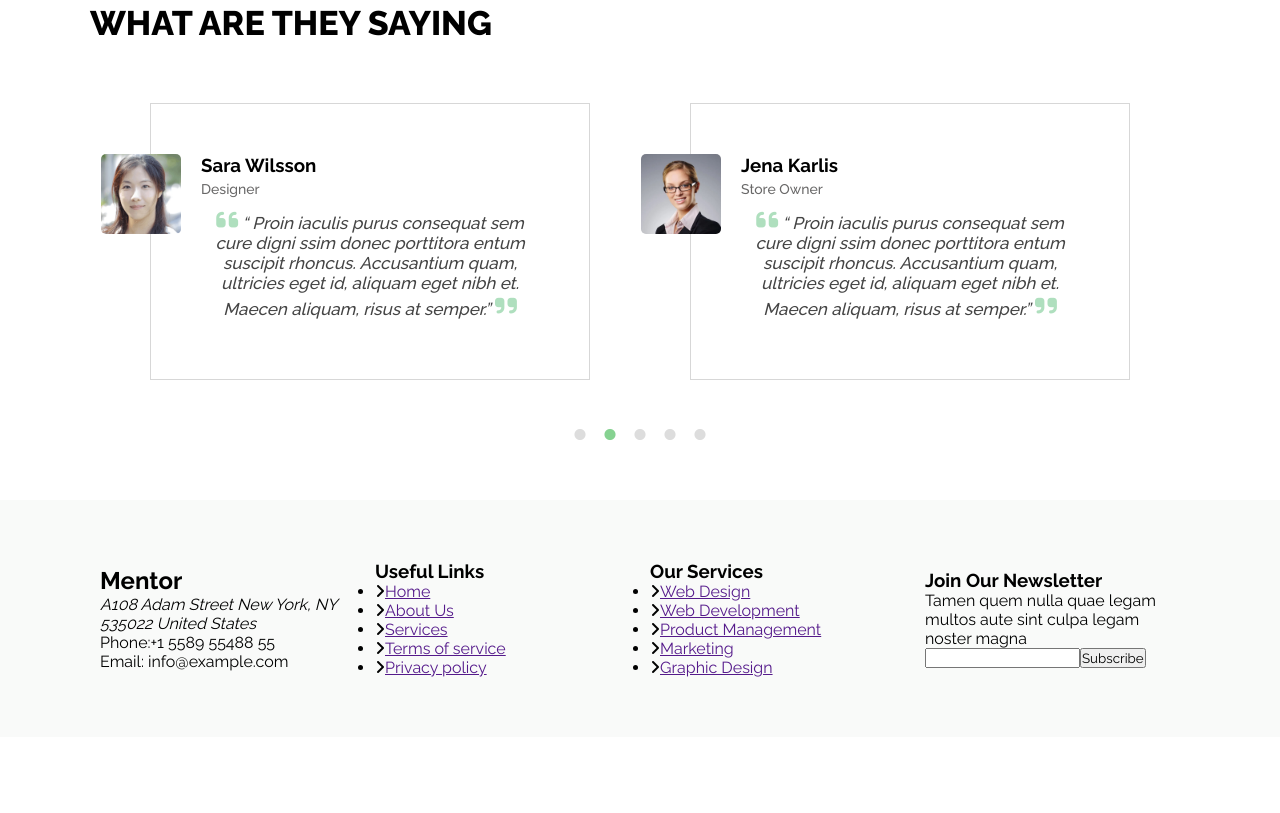
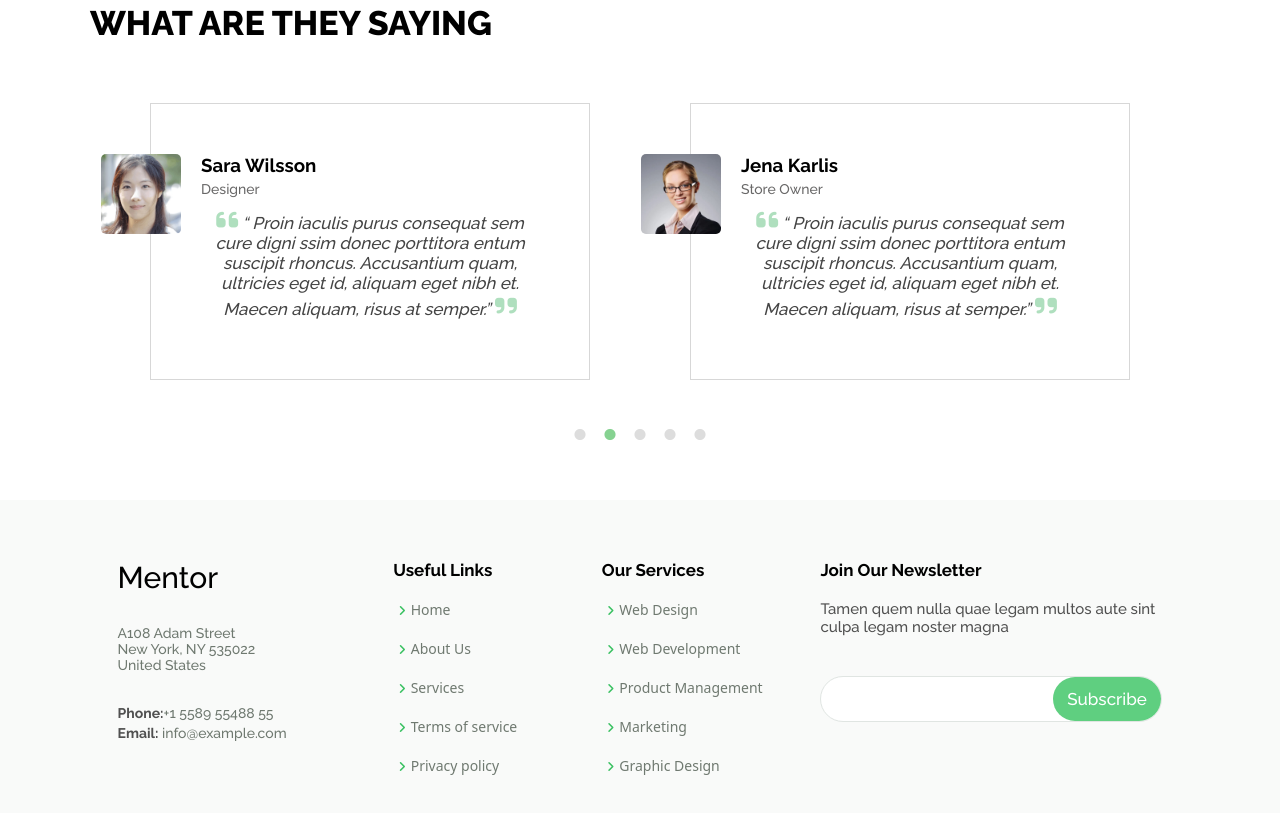
Before and after one commit to TouriaBakassi/School, a plain HTML site: page Home/index-Home.html in a window 1280 px wide. Shown: the part 5171-5984 px from the top of the page. Before the commit the page ends 5908 px from the top, so only its background shows below. Drawn offline with nearby package versions, Linux system fonts and the light colour scheme; a script that the page names is missing.

Commit message:
The sequel ¯\_(ツ)_/¯

```diff
--- a/Home/index-Home.html
+++ b/Home/index-Home.html
@@ -698,21 +698,21 @@
     <!-- ...................................... Start Section12 .................................-->
 
     <section class="sect12">
-<div class="mentor Mentor">
-  <div class="mentor-name">
+<div class="footer-item Mentor">
+  <div class="mentor-item mentor-name">
     <h2>Mentor</h2>
   </div>
-  <div class="mentor-address">
+  <div class="mentor-item mentor-address">
     <p><address>A108 Adam Street
       New York, NY 535022
       United States</address> </p>
   </div>
-  <div class="mentor-phone">
-    <p><span>Phone:</span>+1 5589 55488 55</p>
-    <p><span>Email:</span> info@example.com</p>
+  <div class="mentor-item mentor-phone">
+    <p><b>Phone:</b>+1 5589 55488 55</p>
+    <p><b>Email:</b> info@example.com</p>
   </div>
 </div>
-<div class="mentor Useful-Links">
+<div class="footer-item Links Useful-Links">
   <h3>Useful Links</h3>
   <ul>
     <li><i class="fa-solid fa-angle-right"></i><a href="">Home</a></li>
@@ -722,7 +722,7 @@
     <li><i class="fa-solid fa-angle-right"></i><a href="">Privacy policy</a></li>
   </ul>
 </div>
-<div class="mentor Our-Services">
+<div class="footer-item Links Our-Services">
   <h3>Our Services</h3>
   <ul>
     <li><i class="fa-solid fa-angle-right"></i><a href="">Web Design</a></li>
@@ -732,10 +732,10 @@
     <li><i class="fa-solid fa-angle-right"></i><a href="">Graphic Design</a></li>
   </ul>
 </div>
-<div class="mentor newsletter">
+<div class="footer-item newsletter">
   <h3>Join Our Newsletter</h3>
   <p>Tamen quem nulla quae legam multos aute sint culpa legam noster magna</p>
-  <div class="subscribe"><input type="text"><button>Subscribe</button></input></div>
+  <div class="subscribe"><input type="email"></input><button>Subscribe</button></div>
 </div>
     </section>
     <!-- ...................................... End Section12 .................................-->
--- a/Home/style-Home.css
+++ b/Home/style-Home.css
@@ -933,22 +933,129 @@ color: rgb(68, 68, 68);
 /* ...................................... End Section 11............................... */
 /* ...................................... Start Section 12............................... */
 .sect12{
-  padding: 50px 90px;
+  padding: 50px 70px;
   display: flex;
-  justify-content: space-between;
-  align-items: center;
+  justify-content: space-evenly;
+  align-items: flex-start;
   background-color: rgb(249, 250, 249);
+  font-family: system-ui, -apple-system, BlinkMacSystemFont, 'Segoe UI', Roboto, Oxygen, Ubuntu, Cantarell, 'Open Sans', 'Helvetica Neue', sans-serif;
+flex-wrap: wrap;
 }
-.mentor{
+.footer-item{
   width: 25%;
   margin: 10px;
 }
 .Mentor{
+  width: 20%;
   display: flex;
-  justify-content:space-between;
+  justify-content:center;
   align-items: flex-start;
   flex-direction: column;
 }
+.mentor-item{
+margin: 0px 0px 30px 0px;
+font-size: 14px;
+font-weight: 500;
+}
+.mentor-name h2{
+font-size:30px;
+font-weight: 500;
+}
+.mentor-address address{
+  font-style: normal;
+  width: 65%;
+  color: rgb(111, 121, 112);
+}
+.mentor-phone{
+  color: rgb(111, 121, 112);
+}
+.mentor-phone p{
+  padding: 2px 0px;
+}
+.mentor-phone b{
+  color: rgb(80, 80, 80);
+}
+.Links{
+  width: 15%;
+  display: flex;
+  justify-content: space-between;
+  align-items: flex-start;
+  flex-direction: column;
+  margin: 10px 0px;
+}
+.Links h3{
+  margin-bottom: 10px;
+  font-size: 17px;
+}
+.Links ul{
+  list-style: none;
+}
+.Links ul li{
+  padding: 10px 0px;
+}
+.Links ul li i{
+  font-size: 12px;
+padding: 0px 5px;
+color: rgb(58, 193, 98);
+
+}
+.Links ul li a{
+  text-decoration: none;
+  color: rgb(111, 121, 112);
+  font-size: 14px;
+  font-weight: 400;
+  font-family: system-ui, -apple-system, BlinkMacSystemFont, 'Segoe UI', Roboto, Oxygen, Ubuntu, Cantarell, 'Open Sans', 'Helvetica Neue', sans-serif;
+  transition: all .3s ease-in-out;
+
+}
+.Links ul li a:hover{
+  color: rgb(58, 193, 98);
+  transition: all .3s ease-in-out;
+}
+.newsletter{
+  width: 30%;
+}
+.newsletter h3{
+  margin-bottom: 20px;
+  font-size: 17px;
+}
+.newsletter p{
+  margin-bottom: 20px;
+  font-size: 15px;
+  font-weight: 500;
+  color: rgb(80, 80, 80);
+}
+.newsletter .subscribe{
+  margin-top: 40px;
+  background-color: white;
+  padding: 6px 10px;
+  border-radius: 25px;
+  border: 1px solid rgb(224, 229, 226);
+  position: relative;
+}
+.newsletter .subscribe input{
+  width: 70%;
+  padding: 8px 0px;
+  border: none;
+  position: relative;
+}
+.newsletter .subscribe button{
+  width: 32%;
+  position: absolute;
+  top: 0;
+  right: 0;
+  bottom: 0;
+  border-radius: 25px;
+  border: none;
+  background-color: #5fcf80;
+  color: white;
+  font-size: 17px;
+  font-weight: 500;
+  text-align: center;
+}
+.newsletter .subscribe button:hover{
+background-color:rgb(58, 193, 98) ;
+  }
 /* ...................................... End Section 12............................... */
 /* ...................................... Start Section 13............................... */
 
@@ -1190,7 +1297,18 @@ color: rgb(68, 68, 68);
     }
 
 /* ......................................Section 11............................... */
+/* ......................................Section 12............................... */
 
+
+.sect12{
+  padding: 40px;
+
+
+}
+.footer-item{
+  width: 100%;
+
+}
 
 }
 
```
